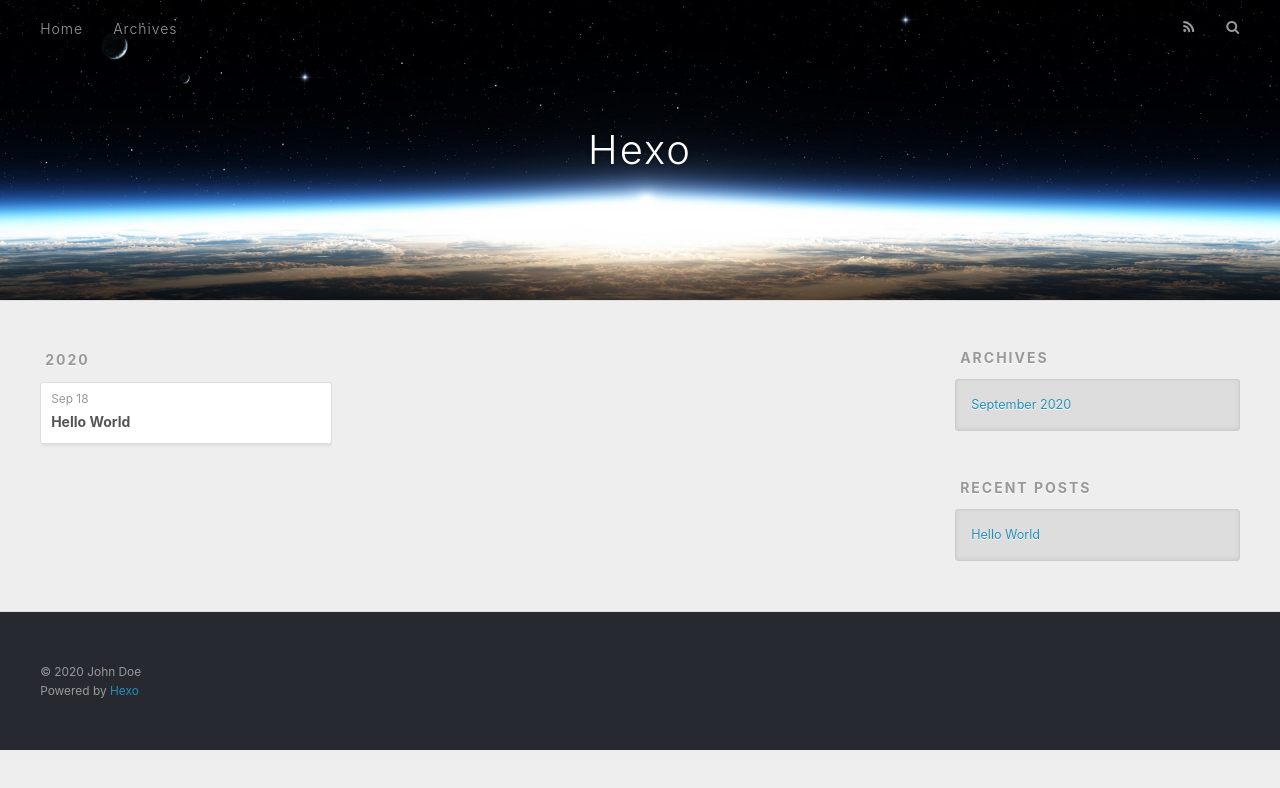
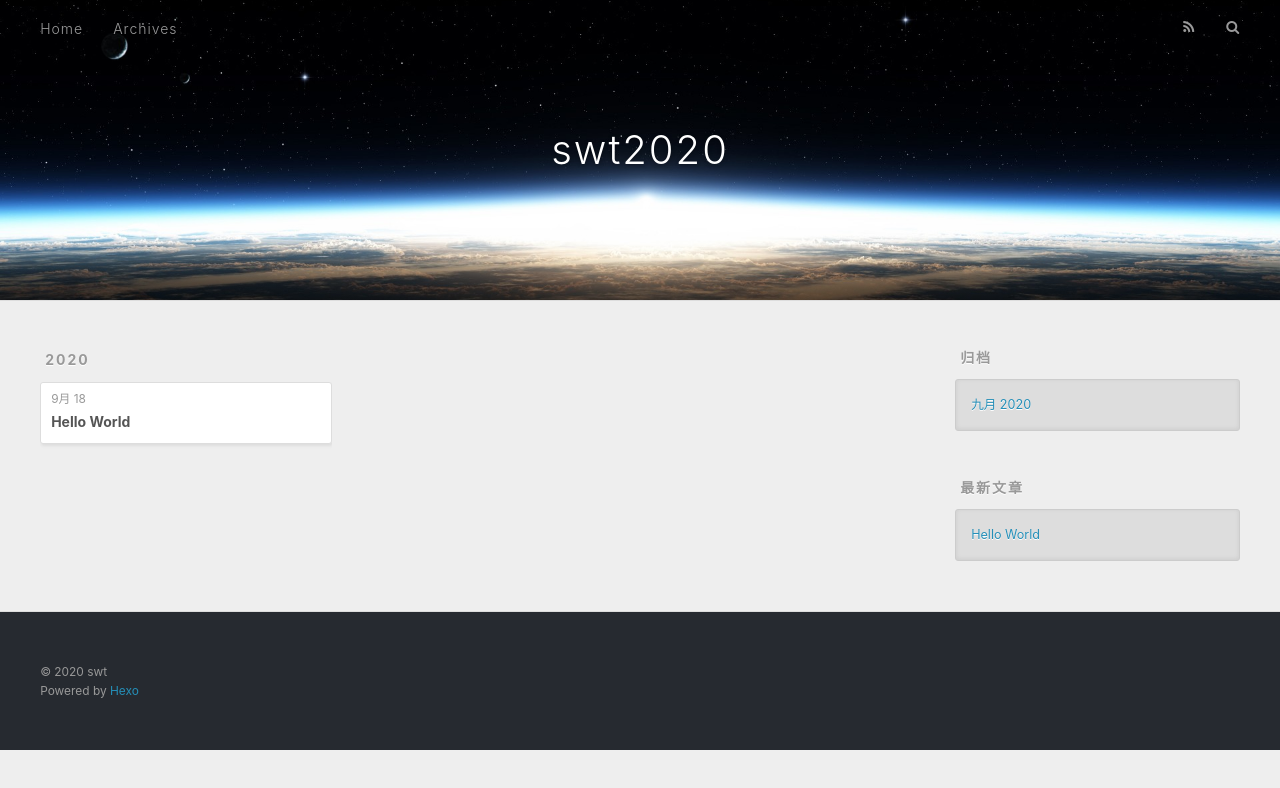
Before and after one commit to swt-2020/swt-2020.github.io, a plain HTML site: page archives/index.html in a window 1280 px wide. Drawn offline with nearby package versions, Linux system fonts and the light colour scheme.

Commit message:
Site updated: 2020-09-18 21:09:09

```diff
--- a/archives/index.html
+++ b/archives/index.html
@@ -5,17 +5,20 @@
 
 
 
-  <title>Archives | Hexo</title>
+  <title>归档 | swt2020</title>
   <meta name="viewport" content="width=device-width, initial-scale=1, maximum-scale=1">
-  <meta property="og:type" content="website">
-<meta property="og:title" content="Hexo">
+  <meta name="description" content="学术圈打酱油1">
+<meta property="og:type" content="website">
+<meta property="og:title" content="swt2020">
 <meta property="og:url" content="http://example.com/archives/index.html">
-<meta property="og:site_name" content="Hexo">
-<meta property="og:locale" content="en_US">
-<meta property="article:author" content="John Doe">
+<meta property="og:site_name" content="swt2020">
+<meta property="og:description" content="学术圈打酱油1">
+<meta property="og:locale" content="zh_CN">
+<meta property="article:author" content="swt">
+<meta property="article:tag" content="学术圈打酱油2">
 <meta name="twitter:card" content="summary">
 
-    <link rel="alternate" href="/atom.xml" title="Hexo" type="application/atom+xml">
+    <link rel="alternate" href="/atom.xml" title="swt2020" type="application/atom+xml">
 
 
     <link rel="icon" href="/favicon.png">
@@ -36,7 +39,7 @@
   <div id="header-outer" class="outer">
     <div id="header-title" class="inner">
       <h1 id="logo-wrap">
-        <a href="/" id="logo">Hexo</a>
+        <a href="/" id="logo">swt2020</a>
       </h1>
 
     </div>
@@ -53,7 +56,7 @@
 
           <a id="nav-rss-link" class="nav-icon" href="/atom.xml" title="RSS Feed"></a>
 
-        <a id="nav-search-btn" class="nav-icon" title="Search"></a>
+        <a id="nav-search-btn" class="nav-icon" title="搜索"></a>
       </nav>
       <div id="search-form-wrap">
         <form action="//google.com/search" method="get" accept-charset="UTF-8" class="search-form"><input type="search" name="q" class="search-form-input" placeholder="Search"><button type="submit" class="search-form-submit">&#xF002;</button><input type="hidden" name="sitesearch" value="http://example.com"></form>
@@ -79,7 +82,7 @@
   <div class="archive-article-inner">
     <header class="archive-article-header">
       <a href="/2020/09/18/hello-world/" class="archive-article-date">
-  <time datetime="2020-09-18T12:16:15.236Z" itemprop="datePublished">Sep 18</time>
+  <time datetime="2020-09-18T12:16:15.236Z" itemprop="datePublished">9月 18</time>
 </a>
 
 
@@ -111,9 +114,9 @@
 
 
   <div class="widget-wrap">
-    <h3 class="widget-title">Archives</h3>
+    <h3 class="widget-title">归档</h3>
     <div class="widget">
-      <ul class="archive-list"><li class="archive-list-item"><a class="archive-list-link" href="/archives/2020/09/">September 2020</a></li></ul>
+      <ul class="archive-list"><li class="archive-list-item"><a class="archive-list-link" href="/archives/2020/09/">九月 2020</a></li></ul>
     </div>
   </div>
 
@@ -121,7 +124,7 @@
 
 
   <div class="widget-wrap">
-    <h3 class="widget-title">Recent Posts</h3>
+    <h3 class="widget-title">最新文章</h3>
     <div class="widget">
       <ul>
 
@@ -141,7 +144,7 @@
 
   <div class="outer">
     <div id="footer-info" class="inner">
-      &copy; 2020 John Doe<br>
+      &copy; 2020 swt<br>
       Powered by <a href="http://hexo.io/" target="_blank">Hexo</a>
     </div>
   </div>
```
Also changed, not shown: 2020/09/18/hello-world/index.html (+13 -12 lines), archives/2020/09/index.html (+17 -14 lines), archives/2020/index.html (+17 -14 lines), index.html (+17 -14 lines).
